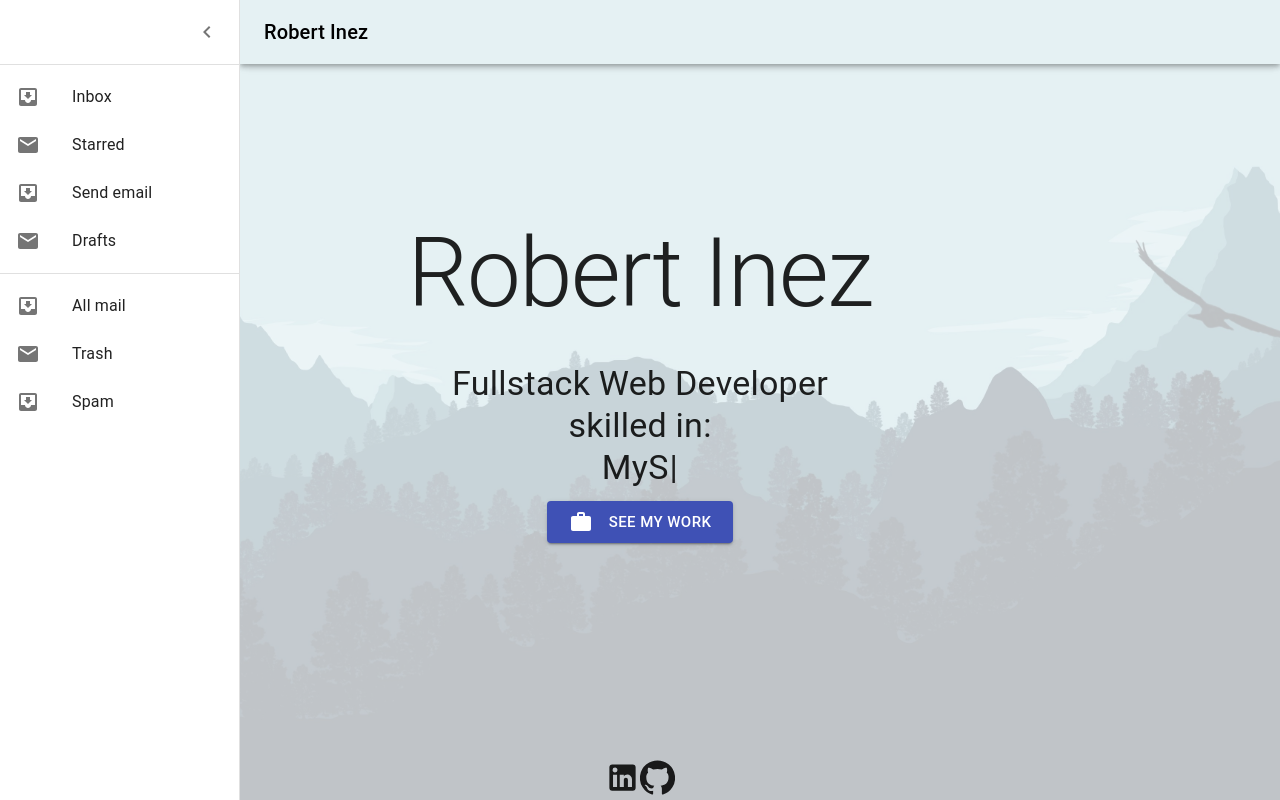
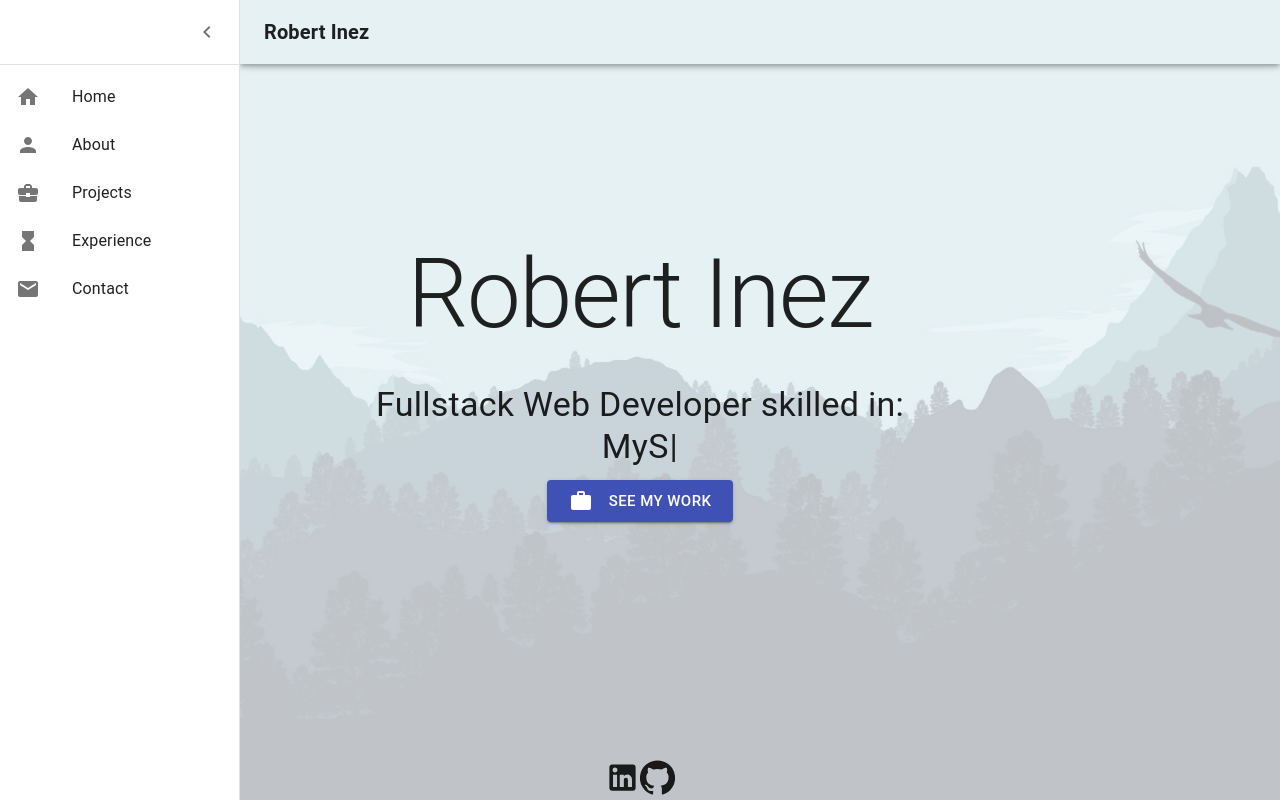
Before and after one commit to Rinez71/portfolio-mk2, a Next.js app in the folder frontend/: page / in a window 1280 px wide. Both pictures are taken after a click on the button "open drawer". Built offline with nearby package versions, Linux system fonts and the light colour scheme.

Commit message:
added icons and text to drawer

```diff
--- a/frontend/components/Navigation/Navbar.tsx
+++ b/frontend/components/Navigation/Navbar.tsx
@@ -1,4 +1,5 @@
 import React from 'react';
+import Link from 'next/link';
 import styles from '../styles/Nav.module.css';
 import Image from 'next/image';
 import clsx from 'clsx';
@@ -25,8 +26,11 @@ import {
 import MenuIcon from '@material-ui/icons/Menu';
 import ChevronLeftIcon from '@material-ui/icons/ChevronLeft';
 import ChevronRightIcon from '@material-ui/icons/ChevronRight';
-import InboxIcon from '@material-ui/icons/MoveToInbox';
-import MailIcon from '@material-ui/icons/Mail';
+import HomeIcon from '@material-ui/icons/Home';
+import PersonIcon from '@material-ui/icons/Person';
+import BusinessCenterIcon from '@material-ui/icons/BusinessCenter';
+import HourglassFullIcon from '@material-ui/icons/HourglassFull';
+import EmailIcon from '@material-ui/icons/Email';
 
 import Logo from '../public/images/Logo.png';
 
@@ -42,8 +46,6 @@ const useStyles = makeStyles((theme: Theme) =>
         easing: theme.transitions.easing.sharp,
         duration: theme.transitions.duration.leavingScreen,
       }),
-      background: '#e5f1f3',
-      color: '#000'
     },
     appBarShift: {
       width: `calc(100% - ${drawerWidth}px)`,
@@ -105,27 +107,40 @@ export const Navbar = () => {
   const handleDrawerClose = () => {
     setOpen(false);
   };
+
+  const menuItems = [
+    {
+      text: 'Home',
+      icon: <HomeIcon />,
+      path: '/',
+    },
+    {
+      text: 'About',
+      icon: <PersonIcon />,
+      path: '/about',
+    },
+    {
+      text: 'Projects',
+      icon: <BusinessCenterIcon />,
+      path: '/projects',
+    },
+    {
+      text: 'Experience',
+      icon: <HourglassFullIcon />,
+      path: '/experience',
+    },
+    {
+      text: 'Contact',
+      icon: <EmailIcon />,
+      path: '/contact',
+    },
+  ];
+
   return (
     <>
-      {/* <AppBar position='relative' className={styles.navbar}>
-        <Toolbar>
-          <Image src={Logo} alt='Logo' width='50' height='50' />
-          <Typography
-            className={styles.navtitle}
-            variant='h6'
-            color='textPrimary'
-          >
-            Robert Inez
-          </Typography>
-        </Toolbar>
-      </AppBar>
-      <Drawer variant='persistent' anchor='left'>
-        <div className={classes.drawer}>
-          <Typography variant='h5'>Robert Inez</Typography>
-        </div>
-      </Drawer> */}
       <CssBaseline />
       <AppBar
+        color='transparent'
         position='fixed'
         className={clsx(classes.appBar, {
           [classes.appBarShift]: open,
@@ -141,7 +156,7 @@ export const Navbar = () => {
           >
             <MenuIcon />
           </IconButton>
-          <Typography variant='h6' noWrap>
+          <Typography style={{ fontWeight: 600 }} variant='h6' noWrap>
             Robert Inez{' '}
           </Typography>
         </Toolbar>
@@ -166,23 +181,12 @@ export const Navbar = () => {
         </div>
         <Divider />
         <List>
-          {['Inbox', 'Starred', 'Send email', 'Drafts'].map((text, index) => (
-            <ListItem button key={text}>
-              <ListItemIcon>
-                {index % 2 === 0 ? <InboxIcon /> : <MailIcon />}
-              </ListItemIcon>
-              <ListItemText primary={text} />
-            </ListItem>
-          ))}
-        </List>
-        <Divider />
-        <List>
-          {['All mail', 'Trash', 'Spam'].map((text, index) => (
-            <ListItem button key={text}>
-              <ListItemIcon>
-                {index % 2 === 0 ? <InboxIcon /> : <MailIcon />}
-              </ListItemIcon>
-              <ListItemText primary={text} />
+          {menuItems.map((item) => (
+            <ListItem button key={item.text}>
+              <ListItemIcon>{item.icon}</ListItemIcon>
+              <Link href={item.path}>
+                <ListItemText primary={item.text} />
+              </Link>
             </ListItem>
           ))}
         </List>
--- a/frontend/pages/index.tsx
+++ b/frontend/pages/index.tsx
@@ -3,7 +3,7 @@ import Head from 'next/head';
 import Image from 'next/image';
 import styles from '../styles/Home.module.css';
 import { Navbar } from '../components/Navigation/Navbar';
-import {Footer} from '../components/Footer/Footer'
+import { Footer } from '../components/Footer/Footer';
 import {
   Typography,
   AppBar,
@@ -38,10 +38,9 @@ const Home: NextPage = () => {
         <main className={styles.main}>
           <Grid
             container
-            justify='center'
+            justifyContent='center'
             alignItems='center'
             spacing={6}
-            md={12}
             direction='row'
           >
             <Grid item md={12}>
@@ -85,7 +84,7 @@ const Home: NextPage = () => {
             </Grid>
           </Grid>
         </main>
-        <Footer/>
+        <Footer />
       </div>
     </>
   );
```
Also changed, not shown: frontend/pages/about.tsx (added, +11 -0 lines), 1 other file (tests, documents, lock files or other folders).
